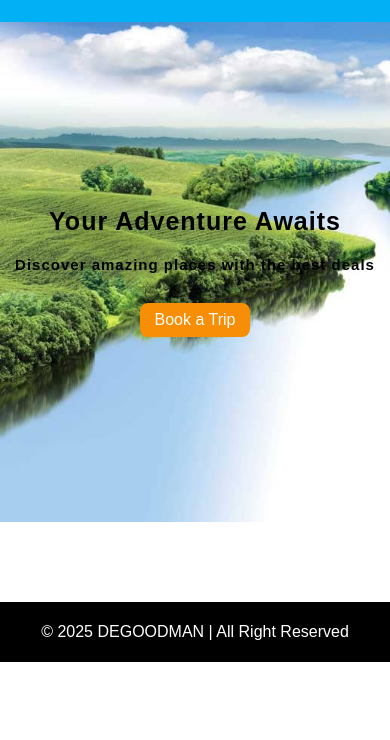
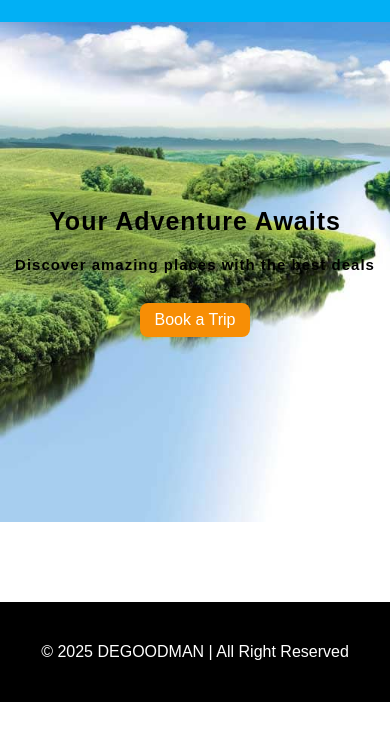
Before and after one commit to odomichael27-bit/portfolio2, a plain HTML site: page project/Travel-Application/travel.html in a window 390 px wide. Shown: the part 78-818 px from the top of the page. Drawn offline with Linux system fonts and the light colour scheme.

```diff
--- a/project/Travel-Application/CSS/media.css
+++ b/project/Travel-Application/CSS/media.css
@@ -114,10 +114,6 @@
     font-size: 16px;
   }
 
-  footer {
-    height: 60px;
-  }
-
   footer .footer {
     font-size: 16px;
   }
@@ -149,4 +145,5 @@
   .travel-details .travel-cont {
     width: 250px;
   }
+
 }
```
